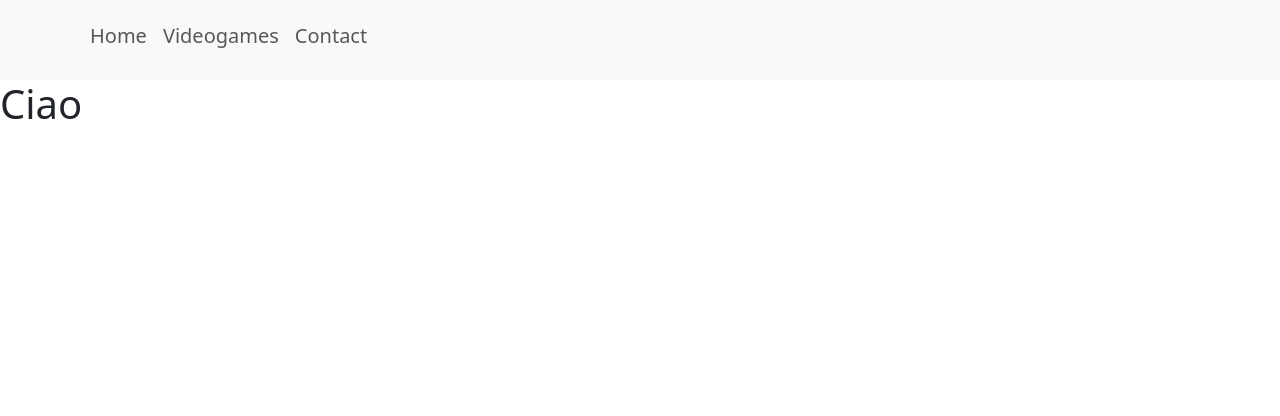
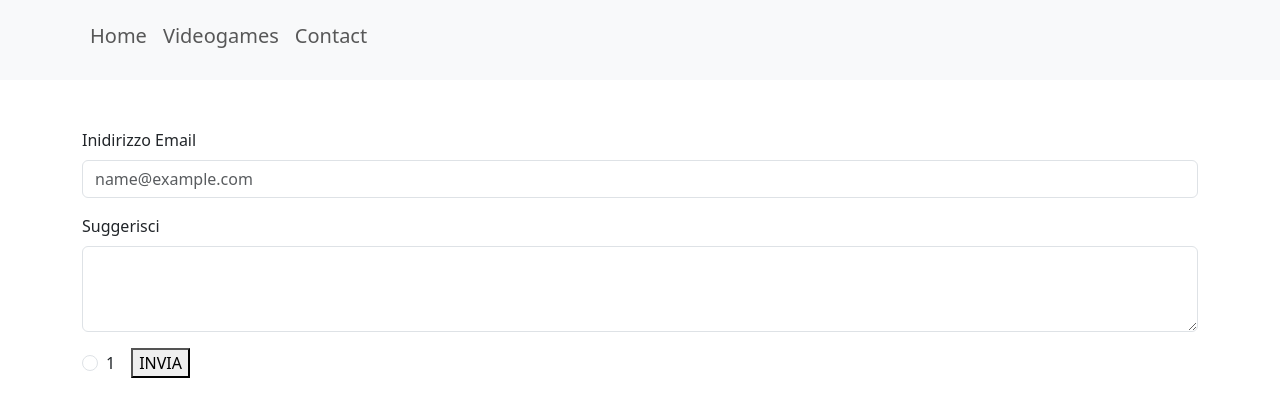
Before and after one commit to Ali-Chouchene/vue-dischi, a Vue app: page /contact in a window 1280 px wide. Shown: the top 416 px of the page. Built offline with nearby package versions, Linux system fonts and the light colour scheme.

Commit message:
fixed contact page

```diff
--- a/src/components/AppHeader.vue
+++ b/src/components/AppHeader.vue
@@ -20,7 +20,7 @@ export default {
                         <a class="nav-link" aria-current="page" href="7games-page">
                             <h5>Videogames</h5>
                         </a>
-                        <a class="nav-link" href="7contact">
+                        <a class="nav-link" href="/contact">
                             <h5>Contact</h5>
                         </a>
                     </div>
--- a/src/pages/ContactPage.vue
+++ b/src/pages/ContactPage.vue
@@ -1,11 +1,15 @@
 <script >
+import VideogamesForm from '../components/vidoegames/VideogamesForm.vue'
 export default {
-    name: 'ContactPage'
+    name: 'ContactPage',
+    components: { VideogamesForm }
 };
 </script>
 
 <template>
-    <h1>Ciao</h1>
+    <div class="my-5 container">
+        <VideogamesForm />
+    </div>
 </template>
 
 <style scoped></style>
```
